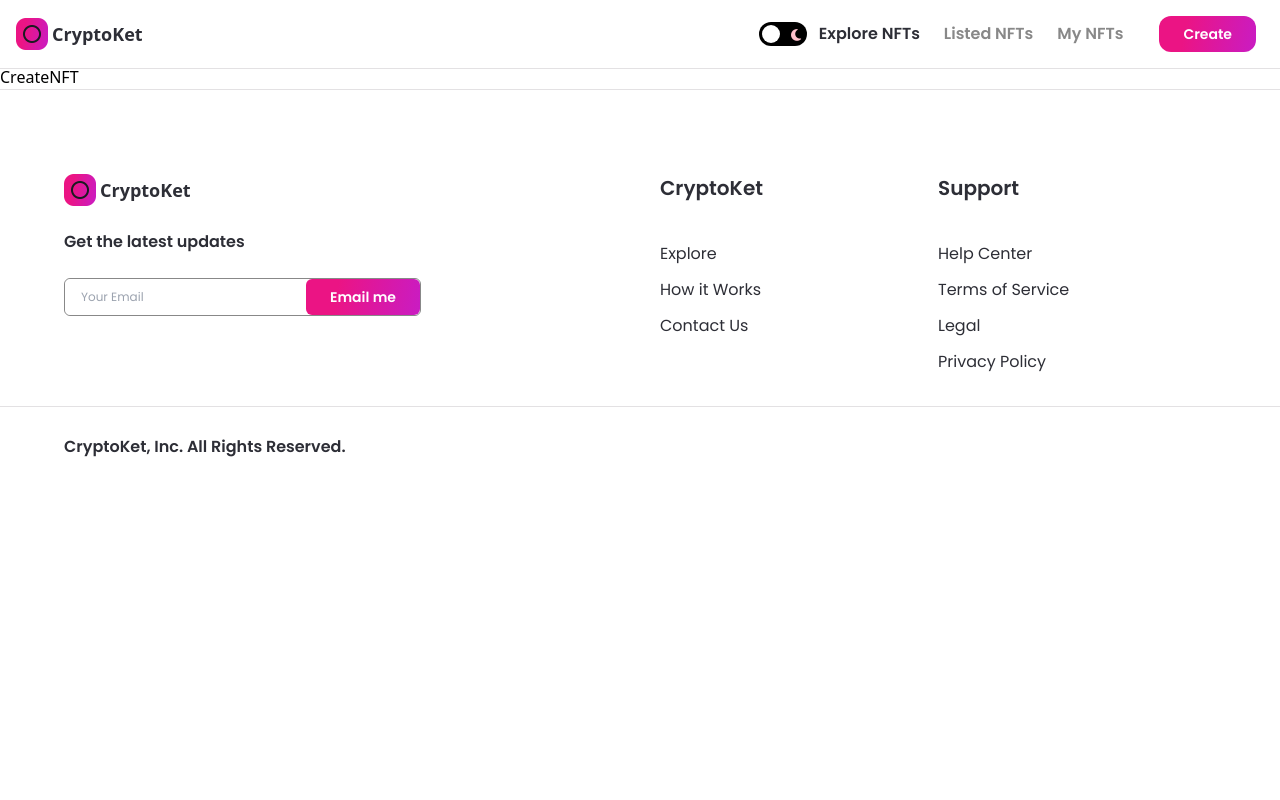
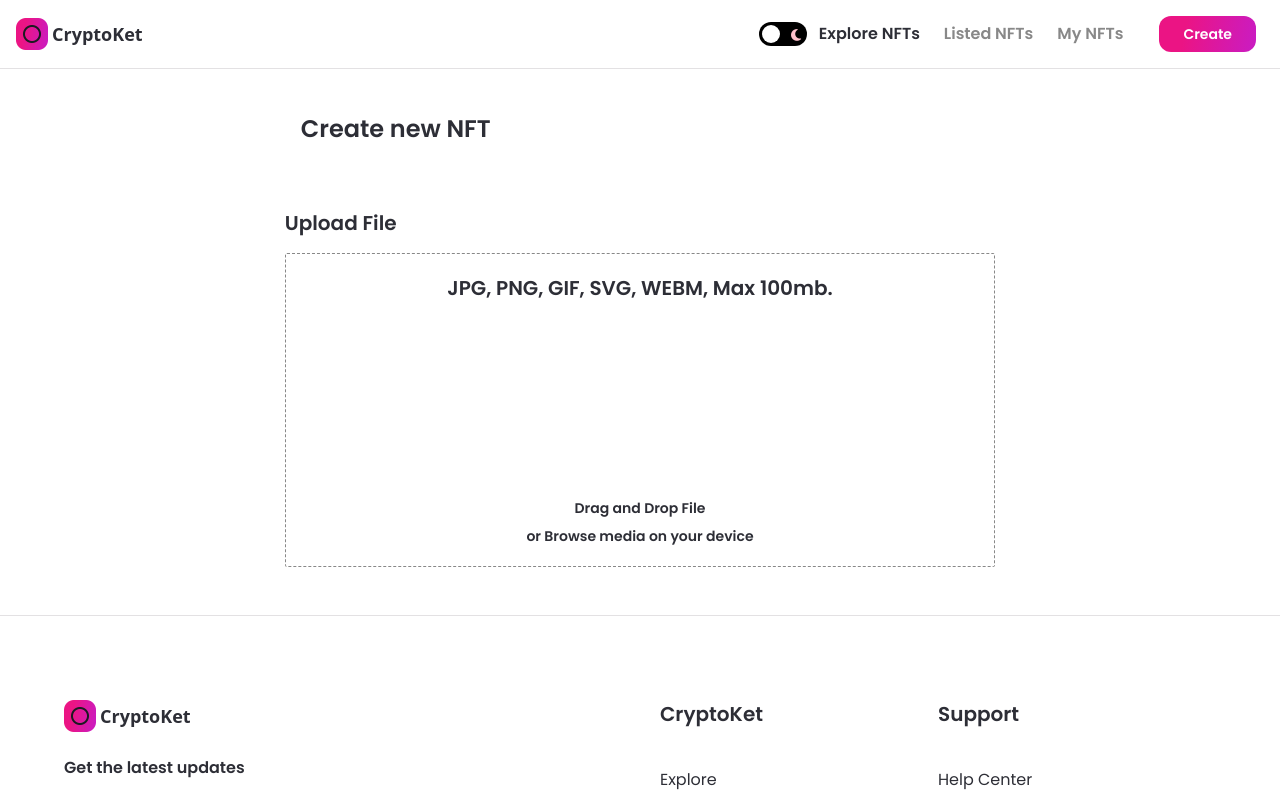
Before and after one commit to devadamkuruc/Cryptoket, a Next.js app: page /create-nft in a window 1280 px wide. Shown: the top 800 px of the page. Built offline with nearby package versions, Linux system fonts and the light colour scheme.

Commit message:
first part of createNFT page using react dropzone

```diff
--- a/app/create-nft/page.tsx
+++ b/app/create-nft/page.tsx
@@ -1,7 +1,96 @@
-import React from "react";
+"use client";
+
+import { useState, useMemo, useCallback, useContext } from "react";
+import { useRouter } from "next/navigation";
+import { useDropzone } from "react-dropzone";
+import Image from "next/image";
+import { useTheme } from "next-themes";
+import { Button } from "@/components";
+import { images } from "@/assets";
 
 const CreateNFT = () => {
-  return <div>CreateNFT</div>;
+  const { theme } = useTheme();
+  const [fileUrl, setFileUrl] = useState(null);
+
+  const onDrop = useCallback(() => {
+    // upload image to the ipfs
+  }, []);
+
+  const {
+    getRootProps,
+    getInputProps,
+    isDragActive,
+    isDragAccept,
+    isDragReject,
+  } = useDropzone({
+    onDrop,
+    accept: { "image/*": [".*"] },
+    maxSize: 5000000,
+  });
+
+  const fileStyle = useMemo(
+    () =>
+      `dark:bg-nft-black-1 bg-white border dark:border-white border-nft-gray-2 flex flex-col items-center p-5 rounded-sm border-dashed
+      ${isDragActive ? "border-file-active" : ""}
+      ${isDragAccept ? "border-file-accept" : ""}
+      ${isDragReject ? "border-file-reject" : ""}
+      `,
+    [isDragActive, isDragAccept, isDragAccept]
+  );
+
+  return (
+    <div className="flex justify-center sm:px-4 p-12">
+      <div className="w-3/5 md:w-full">
+        <h1 className="font-poppins dark:text-white text-nft-black-1 text-2xl minlg:text-4xl font-semibold ml-4 xs:ml-0">
+          Create new NFT
+        </h1>
+
+        <div className="mt-16">
+          <p className="font-poppins dark:text-white text-nft-black-1 font-semibold text-xl">
+            Upload File
+          </p>
+          <div className="mt-4">
+            <div {...getRootProps()} className={fileStyle}>
+              <input {...getInputProps()} />
+              <div className="flexCenter flex-col text-center">
+                <p className="font-poppins dark:text-white text-nft-black-1 font-semibold text-xl">
+                  JPG, PNG, GIF, SVG, WEBM, Max 100mb.
+                </p>
+
+                <div className="my-12 w-full flex justify-center">
+                  <Image
+                    src={images.upload}
+                    width={100}
+                    height={100}
+                    objectFit="contain"
+                    alt="upload"
+                    className={theme === "light" ? "filter invert" : ""}
+                  />
+                </div>
+
+                <p className="font-poppins dark:text-white text-nft-black-1 font-semibold text-sm">
+                  Drag and Drop File
+                </p>
+                <p className="font-poppins dark:text-white text-nft-black-1 font-semibold text-sm mt-2">
+                  or Browse media on your device
+                </p>
+              </div>
+            </div>
+
+            {fileUrl ? (
+              <aside>
+                <div>
+                  <img src={fileUrl} alt="asset_file" />
+                </div>
+              </aside>
+            ) : (
+              ""
+            )}
+          </div>
+        </div>
+      </div>
+    </div>
+  );
 };
 
 export default CreateNFT;
--- a/package.json
+++ b/package.json
@@ -20,6 +20,7 @@
     "postcss": "8.4.25",
     "react": "18.2.0",
     "react-dom": "18.2.0",
+    "react-dropzone": "^14.2.3",
     "tailwindcss": "3.3.2",
     "typescript": "5.1.6"
   }
```
Also changed, not shown: 1 other file (tests, documents, lock files or other folders).
